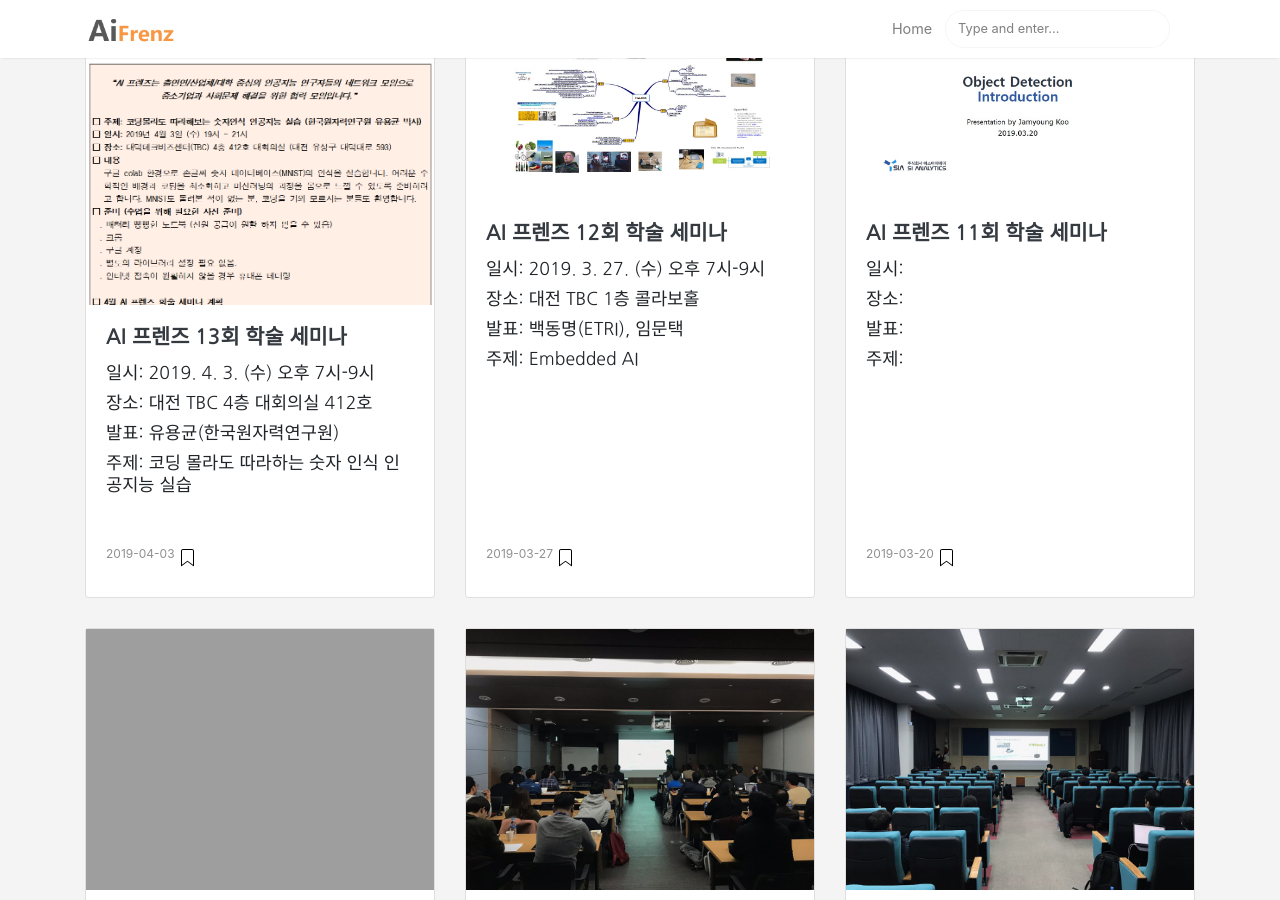
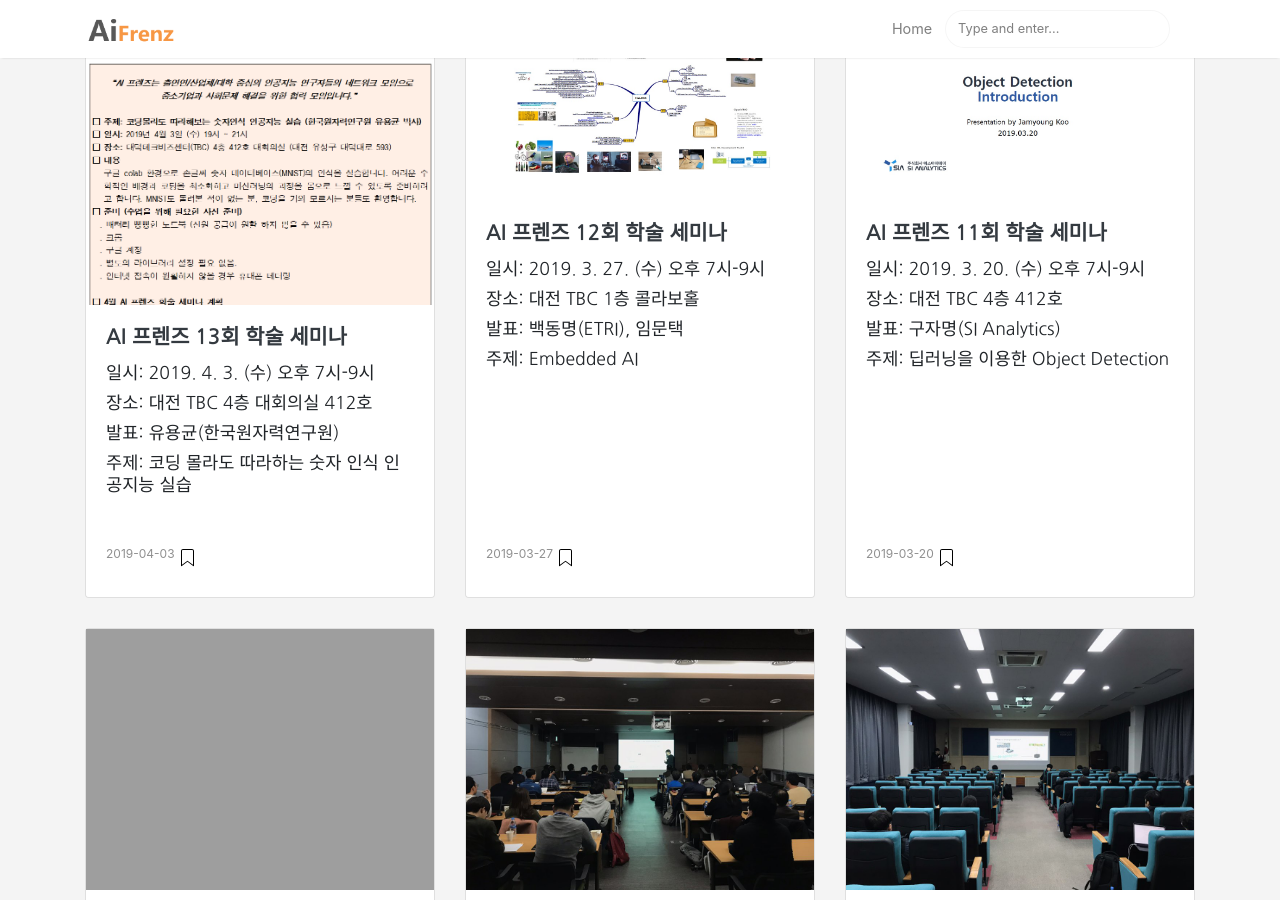
Before and after one commit to aifrenz/aifrenz.github.io, a Jekyll site: the page built from _pages/categories.md, in a window 1280 px wide and 900 px high, scrolled down 1612 px. Built offline with Jekyll 4.4.1, drawn with Linux system fonts in a browser that asks for light colours; some of the changed text lies outside the part shown.

Commit message:
Update 2019-03-20-11th-seminar.markdown

```diff
--- a/_posts/2019-03-20-11th-seminar.markdown
+++ b/_posts/2019-03-20-11th-seminar.markdown
@@ -1,6 +1,10 @@
 ---
 layout: post
 title:  "AI 프렌즈 11회 학술 세미나"
+when: 2019. 3. 20. (수) 오후 7시-9시
+where: 대전 TBC 4층 412호
+who: 구자명(SI Analytics)
+what: 딥러닝을 이용한 Object Detection
 date:   2019-03-20 19:00:00
 categories: ai-friends update
 tags: ai-friends update
@@ -8,7 +12,7 @@ image: /images/20190320.jpg
 ---
 
 ## 장소: 대덕테크비즈센터(TBC) 4층 412호
-## 일시: 3월 20일 저녁 7시~9시
+## 일시: 2019년 3월 20일 저녁 7시~9시
 
 
 ## 발표 주제 및 발표자
```
